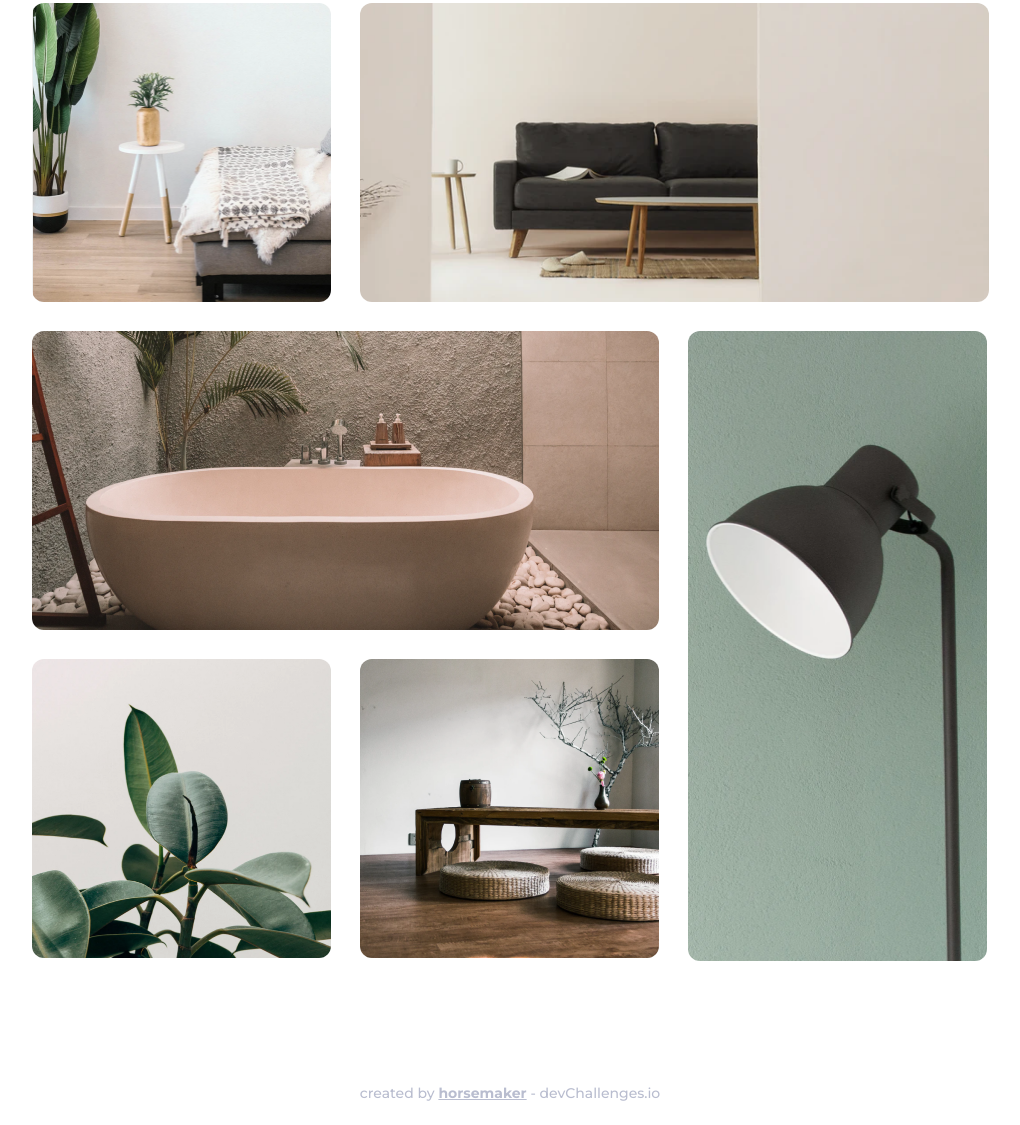
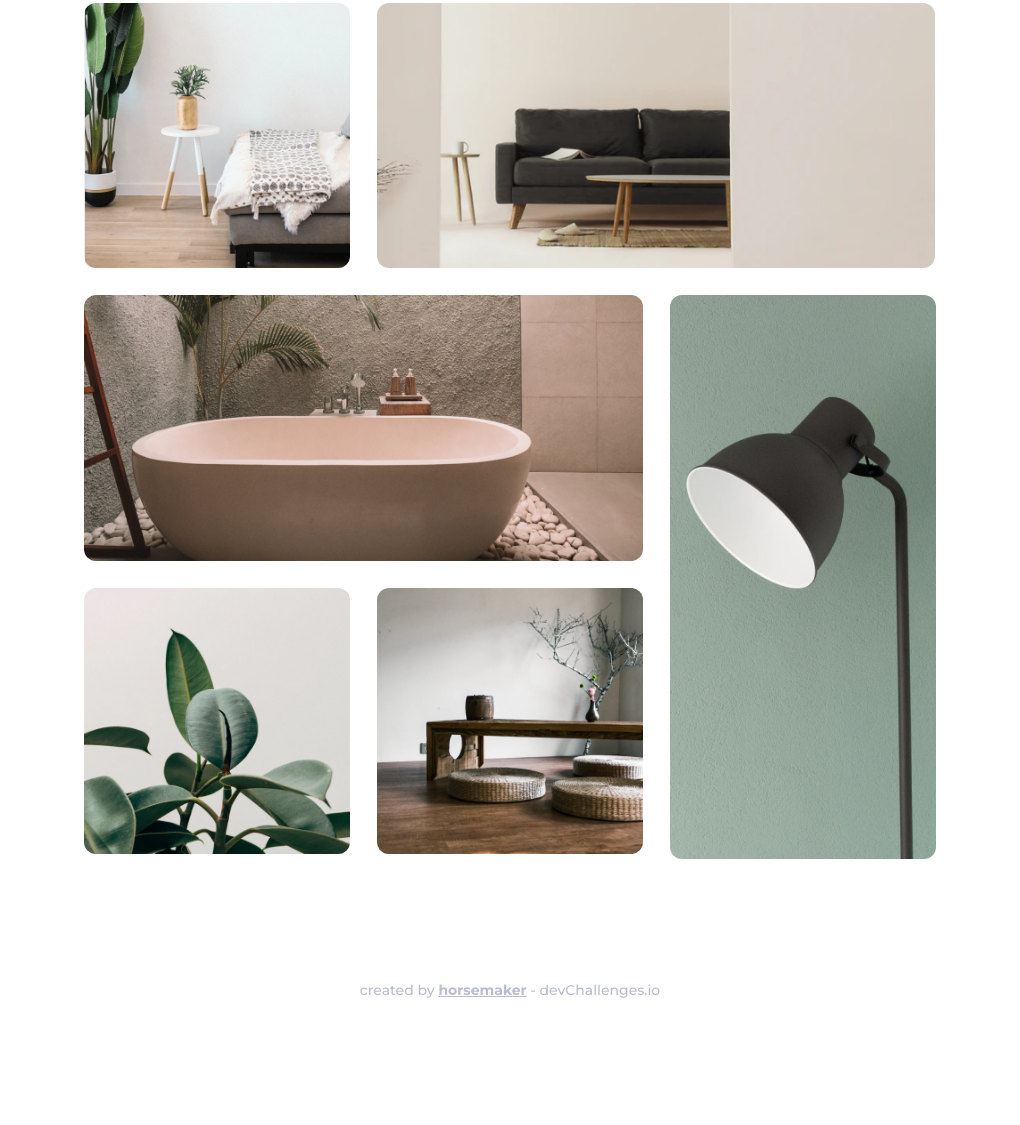
Before and after one commit to horsemaker/My-Gallery, a plain HTML site: page index.html in a window 1280 px wide. Shown: the part 434-1559 px from the top of the page, without its empty margins (130-1150 px from the left). After the commit the page ends 1456 px from the top, so only its background shows below. Drawn offline with Linux system fonts and the light colour scheme.

Commit message:
style: changed units from px to vw

```diff
--- a/style.css
+++ b/style.css
@@ -23,8 +23,9 @@
 }
 
 .artist__profilePhoto {
-  height: 156px;
+  /* height: 156px; */
   width: 156px;
+  /* width: 10.83vw; */
   border-radius: 16px;
 }
 
@@ -86,58 +87,67 @@
   /* width: 62.4vw; */
   /* height: 130vh; */
   /* justify-content: space-between; */
-  gap: 29px 0;
+  /* gap: 29px 0; */
+  gap: 2.05vw 0;
 }
 
 .gallery__boxOne {
   display: flex;
   /* justify-content: space-between; */
-  gap: 0 29px;
+  /* gap: 0 29px; */
+  gap: 0 2.05vw;
 }
 
 .gallery__boxTwo {
   display: flex;
   /* justify-content: space-between; */
-  gap: 0 29px;
+  /* gap: 0 29px; */
+  gap: 0 2.05vw;
 }
 
 .gallery__boxThree {
   display: flex;
   flex-direction: column;
   /* justify-content: space-between; */
-  gap: 29px 0;
+  /* gap: 29px 0; */
+  gap: 2.05vw 0;
 }
 
 .gallery__boxFive {
   display: flex;
   /* justify-content: space-between; */
-  gap: 0 29px;
+  /* gap: 0 29px; */
+  gap: 0 2.05vw;
 }
 
 .square {
-  height: 299px;
-  width: 299px;
+  /* height: 299px; */
+  /* width: 299px; */
+  width: 20.8vw;
   border-radius: 12px;
 }
 
 .horizontal-rect {
-  height: 299px;
-  width: 629px;
+  /* height: 299px; */
+  /* width: 629px; */
+  width: 43.6vw;
   border-radius: 12px;
 }
 
 .art__three {
-  width: 627px;
+  /* width: 627px; */
+  width: 43.7vw;
 }
 
 .vertical-rect {
-  height: 630px;
-  width: 299px;
+  /* height: 630px; */
+  /* width: 299px; */
+  width: 20.8vw;
   border-radius: 12px;
 }
 
 footer {
-  margin-top: 5vh;
+  margin-top: 3vw;
   height: 5vh;
   color: #b9bdcf;
   font-weight: 500;
```
